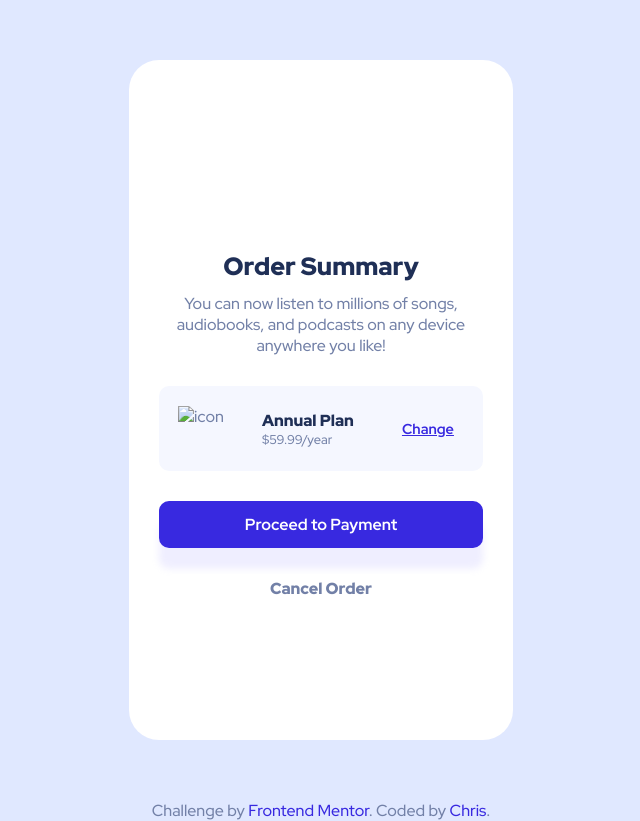
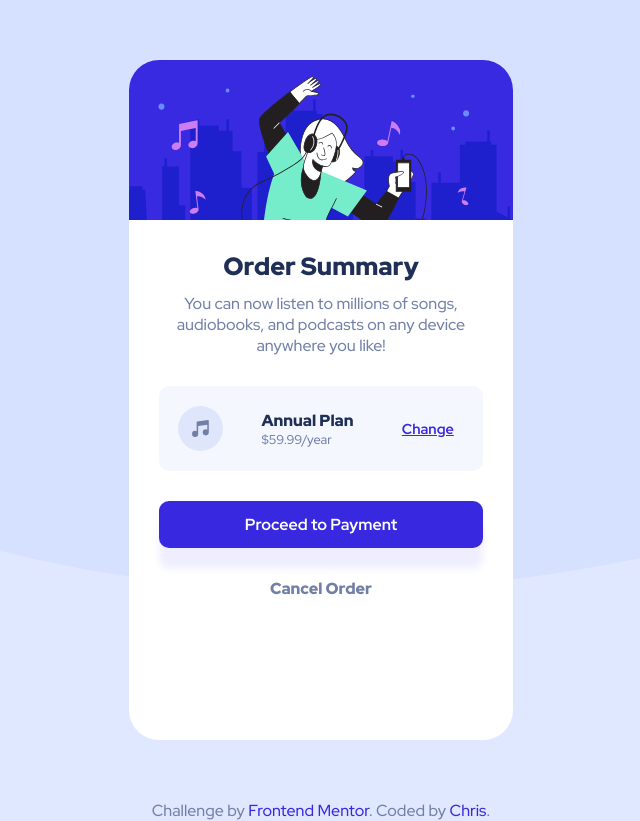
Before and after one commit to christiankurniadi/order-summary-card, a plain HTML site: page index.html in a window 1280 px wide. Shown: the whole page, without its empty margins (319-959 px from the left). Drawn offline with Linux system fonts and the light colour scheme; the site is published under a folder, as on GitHub Pages, so addresses that start at the root find nothing.

Commit message:
fix image path

```diff
--- a/app/scss/_globals.scss
+++ b/app/scss/_globals.scss
@@ -19,18 +19,18 @@ body {
   font-size: 1rem;
   color: $desaturatedBlue;
   background-color: $paleBlue;
-  background-image: url(/images/pattern-background-mobile.svg);
+  background-image: url(../images/pattern-background-mobile.svg);
   background-position: 0 -430px;
   background-size: cover;
   background-repeat: no-repeat;
 
   @include breakpoint-up(md) {
-    background-image: url(/images/pattern-background-desktop.svg);
+    background-image: url(../images/pattern-background-desktop.svg);
     background-position: 0 -230px;
   }
 
   @include breakpoint-up(lg) {
-    background-image: url(/images/pattern-background-desktop.svg);
+    background-image: url(../images/pattern-background-desktop.svg);
     background-position: 0 -230px;
   }
 }
--- a/app/scss/card.scss
+++ b/app/scss/card.scss
@@ -27,7 +27,7 @@
       width: 100%;
 
       .img {
-        background-image: url(/images/illustration-hero.svg);
+        background-image: url(../images/illustration-hero.svg);
         background-size: cover;
         background-repeat: no-repeat;
         width: 100%;
--- a/index.html
+++ b/index.html
@@ -23,7 +23,7 @@
           <p>You can now listen to millions of songs, audiobooks, and podcasts on any device anywhere you like!</p>
         </section>
         <section class="plan">
-          <img src="/images/icon-music.svg" alt="icon" class="icon" />
+          <img src="images/icon-music.svg" alt="icon" class="icon" />
           <div class="text-wrapper">
             <h2>Annual Plan</h2>
             <p>$59.99/year</p>
```
Also changed, not shown: dist/main.css.
